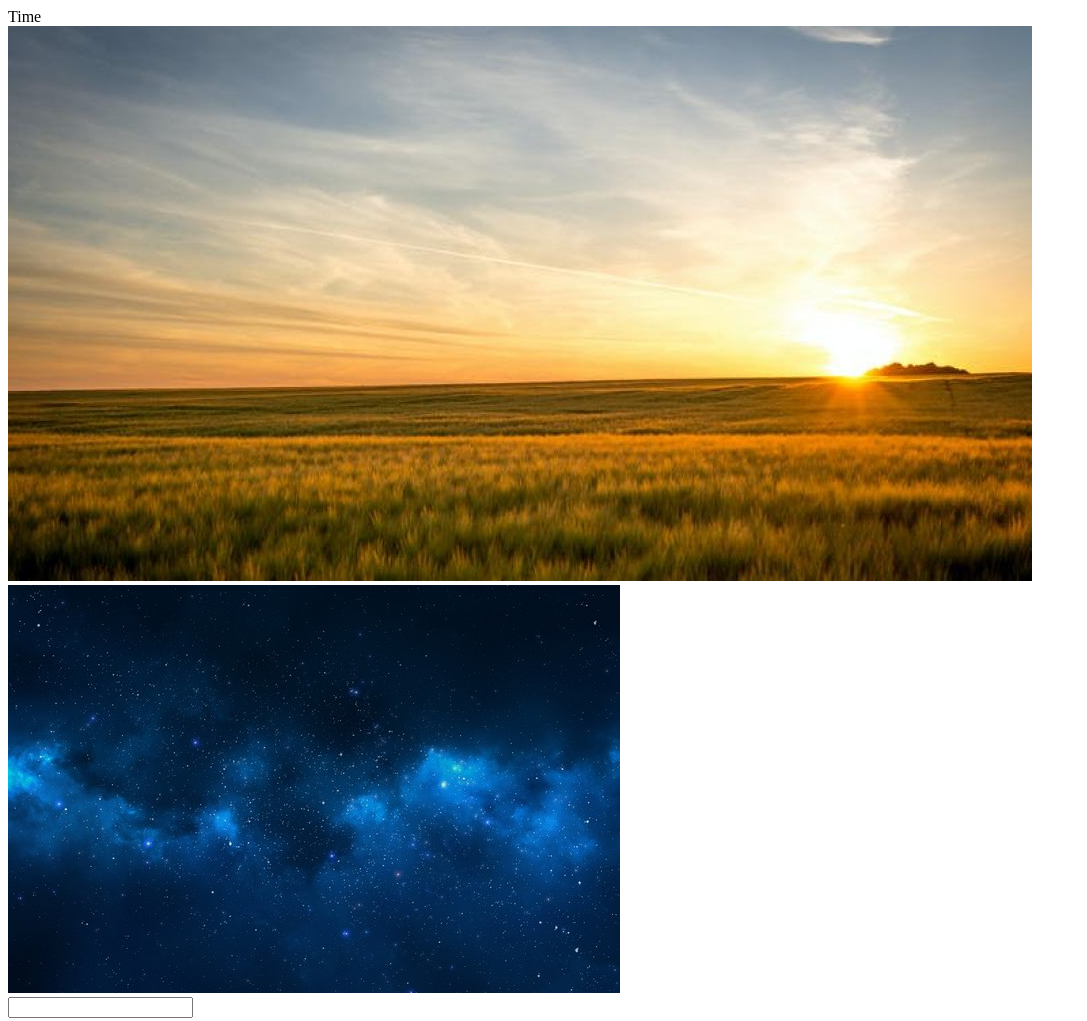
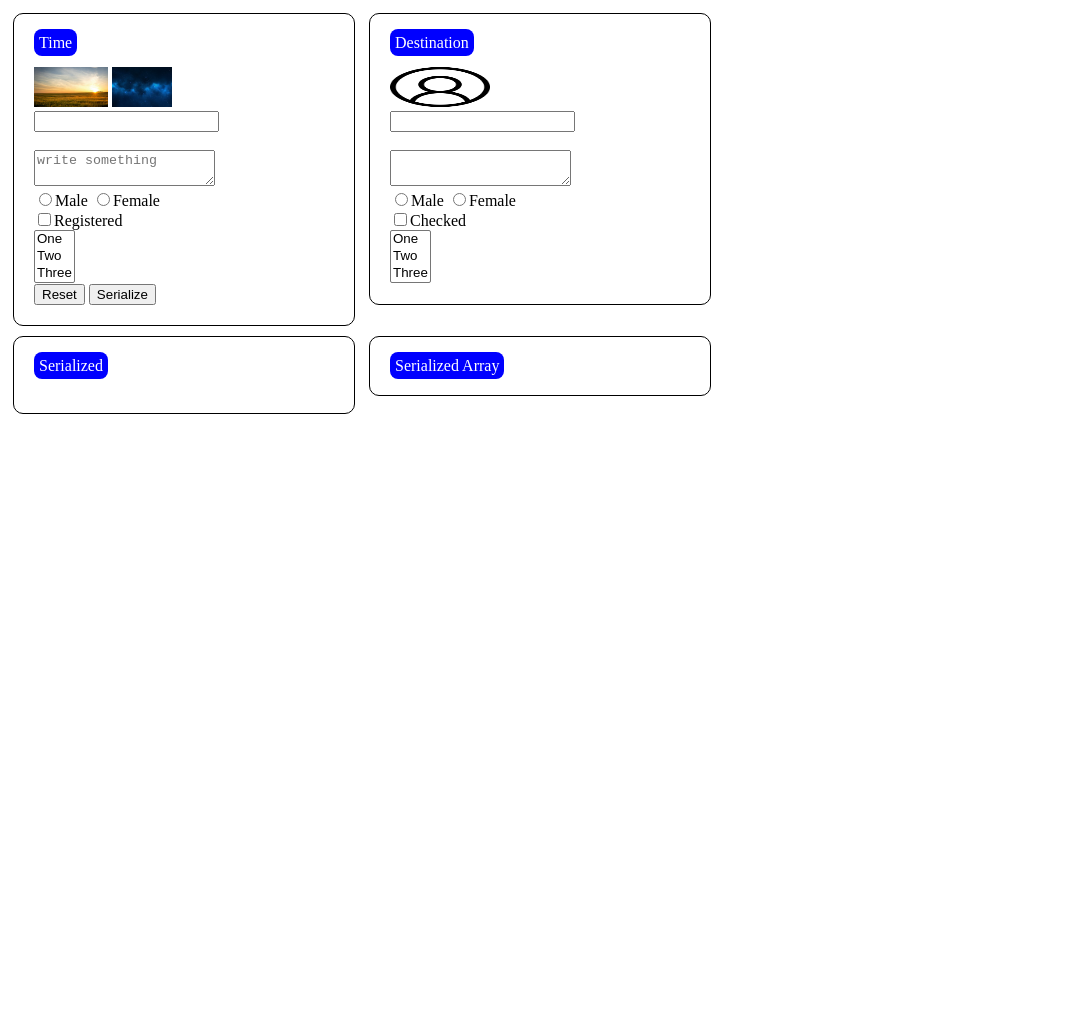
Before and after one commit to Xdebx/jslesson-sirRD, a website: page form_manipulation.html in a window 1280 px wide. Shown: the top 1021 px of the page, without its empty margins (0-1087 px from the left). After the commit the page ends 800 px from the top, so only its background shows below. Drawn offline with nearby package versions, Linux system fonts and the light colour scheme.

Commit message:
New commit

```diff
--- a/css/form_manipulation.css
+++ b/css/form_manipulation.css
@@ -0,0 +1,30 @@
+input[type=image] {
+    height:40px;
+    margin-top:15px;
+}
+div{
+    vertical-align:top;
+    width:300px;
+    height:auto;
+    display:inline-block;
+    padding:20px;
+    margin:5px;
+    border-radius:10px;
+    border:1px solid;
+}
+label{
+    background-color:blue;
+    color:white;
+    border-radius:8px;
+    padding:5px; }
+p {
+    margin:1px;
+    padding:2px;
+    width: 100%;
+    border-radius:8px;
+    display:inline-block;
+    word-wrap: break-word;
+}
+span {
+    width:300px;
+}
--- a/form_manipulation.html
+++ b/form_manipulation.html
@@ -15,7 +15,7 @@
 <input type='image' src='/images/day.jpg' />
 <input type='image' src='/images/night.jpg' />
 <br>
-<input name='tilte' type='text'/>
+<input name='title' type='text'/>
 <br>
 <br>
 <textarea name='comments' placeholder="write something"></textarea>
@@ -32,7 +32,7 @@
 <div>
     <form id='formB'>
 <label>Destination</label><br>
-<input type='image' alt='No Image' src='/images/default.png' height="150" width="150"></input><br>
+<input type='image' alt='No Image' src='/images/default.png' height="100" width="100"></input><br>
 <input type='text' /><br><br>
 <textarea></textarea><br>
 <input type='radio' name='gender' value='male'>Male</input>
--- a/js/form_manipulation.js
+++ b/js/form_manipulation.js
@@ -1,16 +1,15 @@
+// $(".radio-button").prop("disabled", true); // disable
 $(document).ready(function(){
     $('#formA input:text').keyup(function(){
-    $('#formB input:text').val($(this).val());});
+    $('#formB input:text').val($(this).val()).prop("disabled", "disabled");});
     $('#formA textarea').keyup(function(){
-    $('#formB textarea').val($(this).val());});
+    $('#formB textarea').val($(this).val()).prop("disabled", "disabled");});
     $('#formA input:radio').change(function(){
-    var radioB = $('#formB input[value=' +
-    $(this).val() + ']');
+    var radioB = $('#formB input[value=' + $(this).val() + ']');
     radioB.prop('checked', $(this).is(':checked'));
     });
     $('#formA input:checkbox').click(function(){
-    $('#formB input:checkbox').prop('checked',
-    $(this).prop('checked'));
+    $('#formB input:checkbox').prop('checked',$(this).prop('checked'));
     });
     $('#formA select').change(function(){
     $('#formB select').val($(this).val());});
--- a/js/jquery_selectors.js
+++ b/js/jquery_selectors.js
@@ -2,10 +2,9 @@ function setEven(){
     $('li, span').css('font-weight','');
     var $evenItems = $('li:even'); // even reserved word jquery selector
     $evenItems.css('font-weight','bold');
-    $('span:contains(Even)').css('font-weight','bold'); // string content in html
+    $('span:contains(Dog)').css("background-color", "yellow", 'font-weight','bold'); // string content in html
     $('.label').html('Even'); // output header epal lang
     }
-
 
     function setOdd(){
     $('li, span').css('font-weight','');
```
Also changed, not shown: form_flow.html (+1 -2 lines), form_validation.html (+4 -10 lines), selectorjquery.html (+1 -0 lines).
